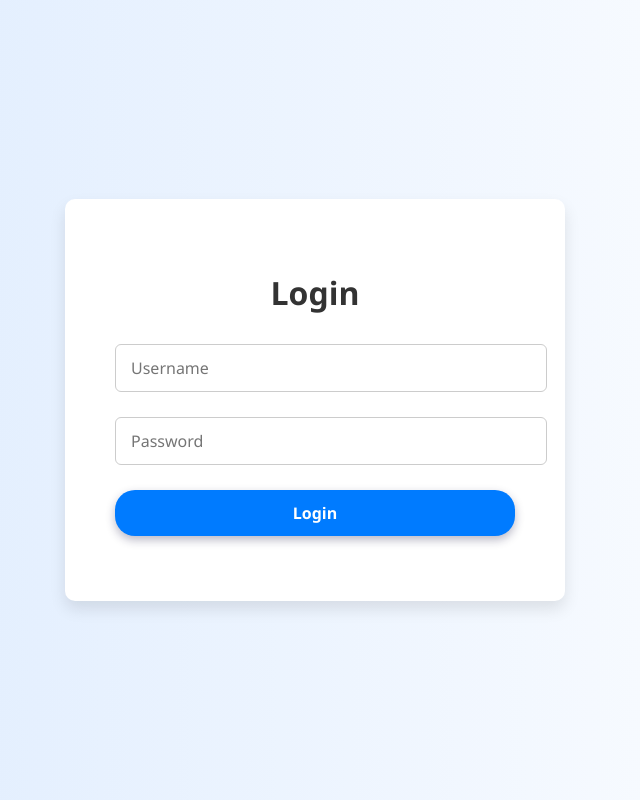
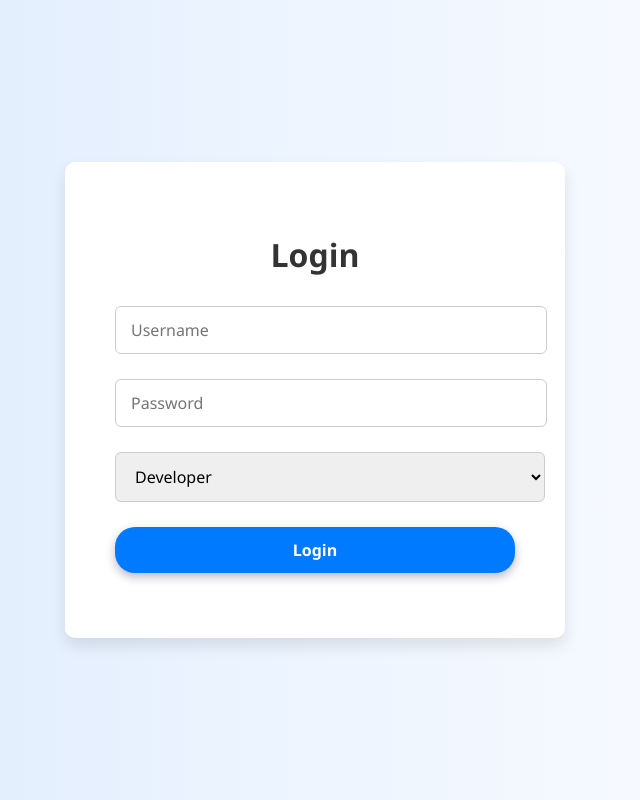
Before and after one commit to NKRanjita/task-tracker, a React (Create React App) app in the folder bug-tracker/: page /login in a window 1280 px wide. Shown: the whole page, without its empty margins (325-965 px from the left). Built offline with nearby package versions, Linux system fonts and the light colour scheme.

Commit message:
updated code

```diff
--- a/bug-tracker/src/components/Login.js
+++ b/bug-tracker/src/components/Login.js
@@ -5,10 +5,10 @@ import { AuthContext } from './AuthContext';
 const Login = () => {
   const [username, setUsername] = useState('');
   const [password, setPassword] = useState('');
+  const [role, setRole] = useState('Developer'); // 🔥 Default to Developer
   const { login } = useContext(AuthContext);
   const navigate = useNavigate();
 
-  // ✅ TEMP: Hardcoded users (to avoid import path issues on GitHub Pages)
   const users = [
     { username: 'Naik', password: 'abcd', role: 'Developer' },
     { username: 'Mang', password: 'abcd', role: 'Manager' }
@@ -18,18 +18,17 @@ const Login = () => {
     e.preventDefault();
 
     const user = users.find(
-      (u) => u.username === username && u.password === password
+      (u) =>
+        u.username === username &&
+        u.password === password &&
+        u.role === role
     );
 
     if (user) {
       login(user);
-      if (user.role === 'Manager') {
-        navigate('/manager-dashboard');
-      } else {
-        navigate('/dashboard');
-      }
+      navigate(user.role === 'Manager' ? '/manager-dashboard' : '/dashboard');
     } else {
-      alert('Invalid credentials');
+      alert('Invalid credentials or role');
     }
   };
 
@@ -54,6 +53,14 @@ const Login = () => {
             style={styles.input}
             required
           />
+          <select
+            value={role}
+            onChange={(e) => setRole(e.target.value)}
+            style={{...styles.input,  width:"107.5%",}}
+          >
+            <option value="Developer">Developer</option>
+            <option value="Manager">Manager</option>
+          </select>
           <button type="submit" style={styles.button}>
             Login
           </button>
--- a/bug-tracker/src/components/TaskForm.js
+++ b/bug-tracker/src/components/TaskForm.js
@@ -55,7 +55,8 @@ const TaskForm = () => {
           ...task,
           id: Date.now(),
           createdBy: user.username,
-          assignee: user.role === 'Developer' ? user.username : task.assignee,
+          assignee: task.assignee,
+
         },
       ];
     }
@@ -71,7 +72,7 @@ const TaskForm = () => {
       <h2 style={styles.heading}>
 
         {editingTask ? 'Edit Task' : 'Create New Task'}</h2>
-      <form onSubmit={handleSubmit} style={{ display: 'flex', flexDirection: 'column', gap: '1px', marginRight: "2vh" }}>
+      <form onSubmit={handleSubmit} style={{ display: 'flex', flexDirection: 'column', gap: '1px',marginRight:"2vh" }}>
         <input
           type="text"
           name="title"
@@ -112,7 +113,7 @@ const TaskForm = () => {
           )}
         </select>
 
-        {user?.role === 'Manager' && (
+  {/* {user?.role === 'Manager' && ( */}
   <input
     type="text"
     name="assignee"
@@ -122,7 +123,8 @@ const TaskForm = () => {
     style={styles.input}
     required
   />
-        )}
+{/* )} */}
+
 
         <input
           type="date"
@@ -193,7 +195,7 @@ const styles = {
       color: '#fff',
       padding: '12px',
       border: 'none',
-    marginLeft: "1.2vh",
+     marginLeft:"1.2vh",
       borderRadius: '20px',
       fontWeight: 'bold',
       fontSize: '16px',
```
Lines whose indentation alone changed are shown as unchanged.
